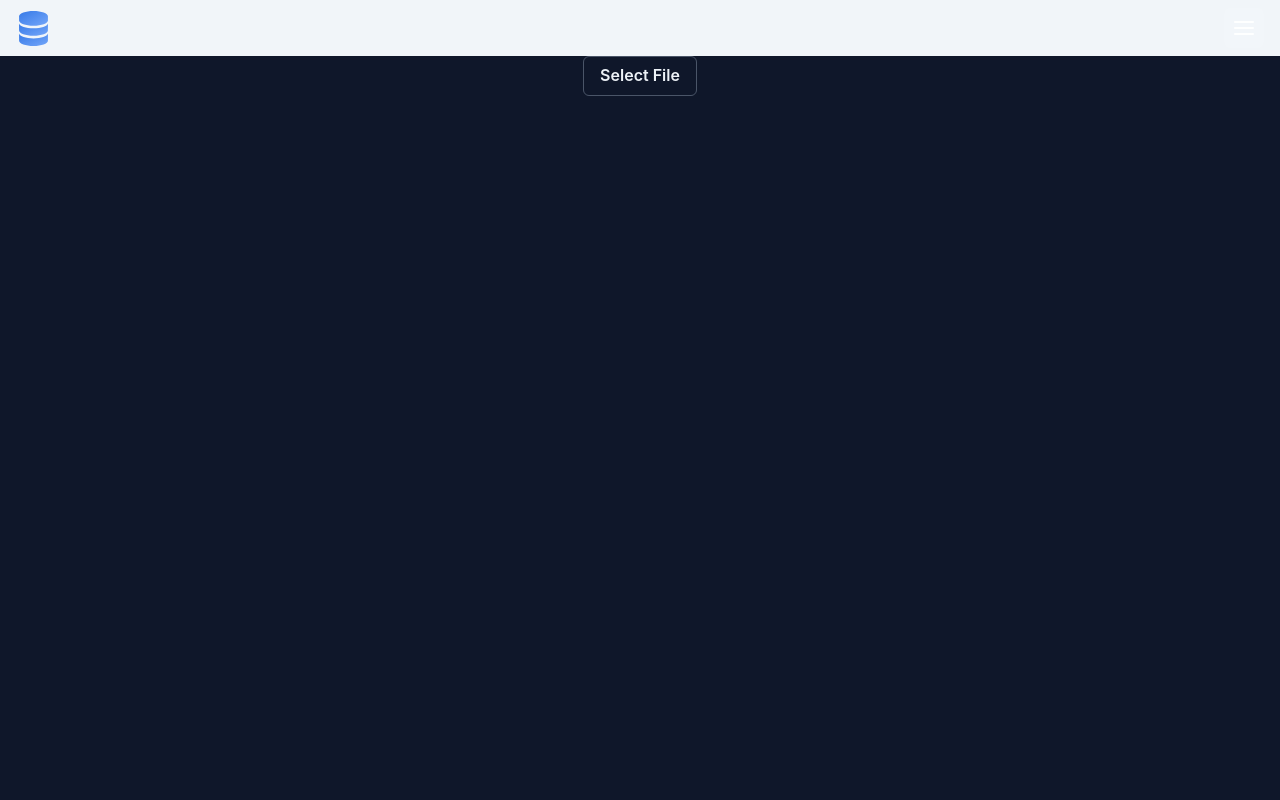
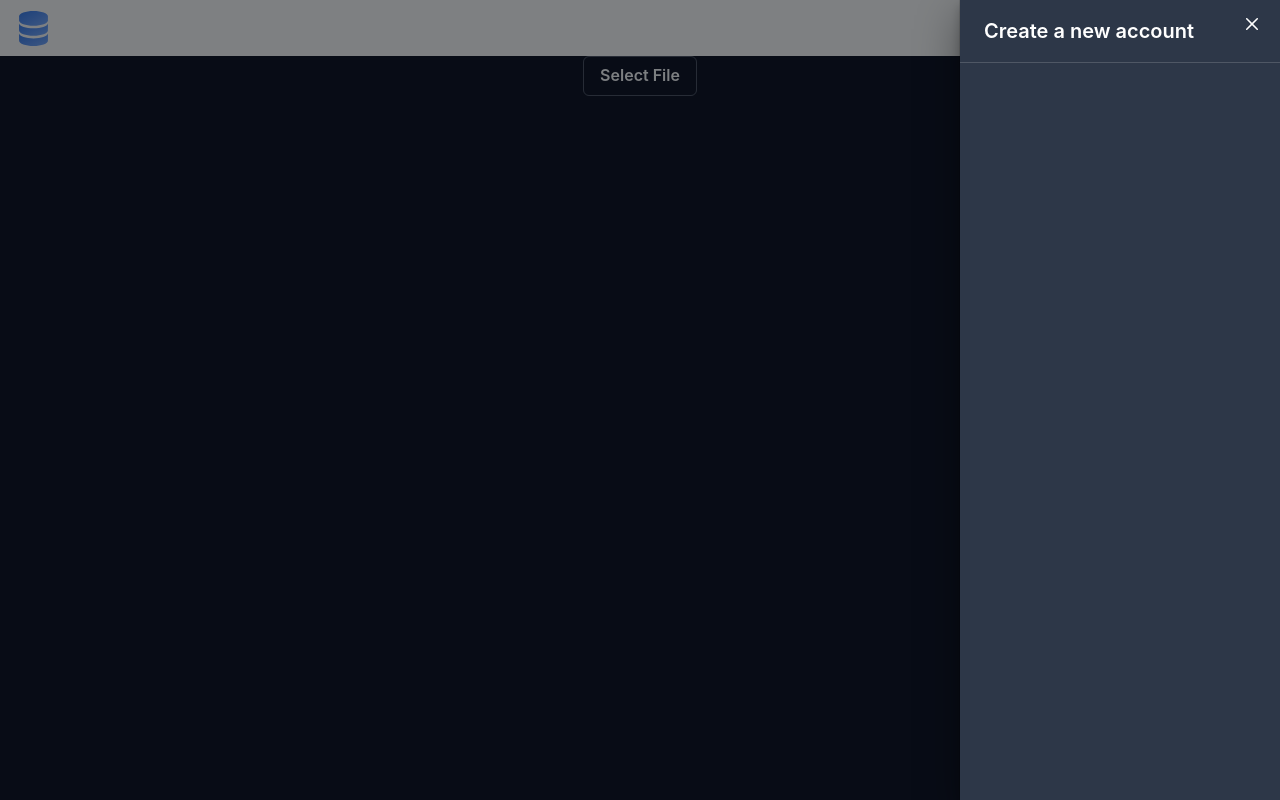
Before and after one commit to danielsteman/xlsx-append-only, a Next.js app: page /workspace in a window 1280 px wide. Both pictures are taken after a click on the button "menu". Built offline with nearby package versions, Linux system fonts and the light colour scheme.

Commit message:
add drawer

```diff
--- a/src/app/workspace/page.tsx
+++ b/src/app/workspace/page.tsx
@@ -1,17 +1,31 @@
 "use client";
 
-import { Box, Flex, IconButton, Spacer } from "@chakra-ui/react";
+import {
+  Box,
+  Drawer,
+  DrawerCloseButton,
+  DrawerContent,
+  DrawerHeader,
+  DrawerOverlay,
+  Flex,
+  IconButton,
+  Spacer,
+  useDisclosure,
+} from "@chakra-ui/react";
 import { UploadFile } from "../upload-file";
 import Logo from "../components/logo";
 import { HamburgerIcon } from "@chakra-ui/icons";
 
 const Workspace = () => {
+  const { isOpen, onOpen, onClose } = useDisclosure();
   return (
+    <>
       <Box>
         <Flex flexDir="row" p={2} px={4} bgColor={"slate.100"} align="center">
           <Logo />
           <Spacer />
           <IconButton
+            onClick={onOpen}
             p={0}
             size="md"
             icon={<HamburgerIcon />}
@@ -21,6 +35,16 @@ const Workspace = () => {
         </Flex>
         <UploadFile />
       </Box>
+      <Drawer isOpen={isOpen} onClose={onClose}>
+        <DrawerOverlay />
+        <DrawerContent>
+          <DrawerCloseButton />
+          <DrawerHeader borderBottomWidth="1px">
+            Create a new account
+          </DrawerHeader>
+        </DrawerContent>
+      </Drawer>
+    </>
   );
 };
 
```
Lines whose indentation alone changed are shown as unchanged.
